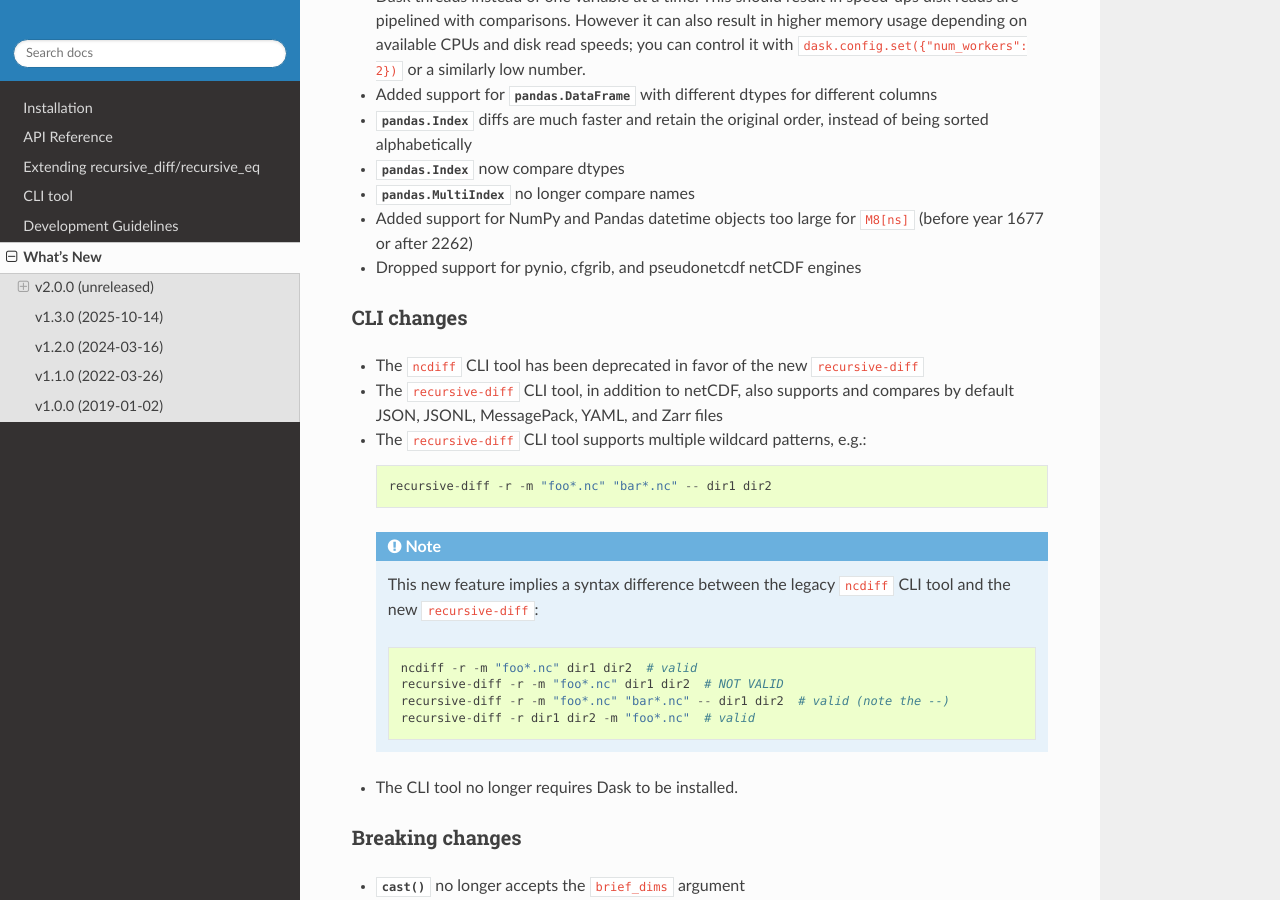
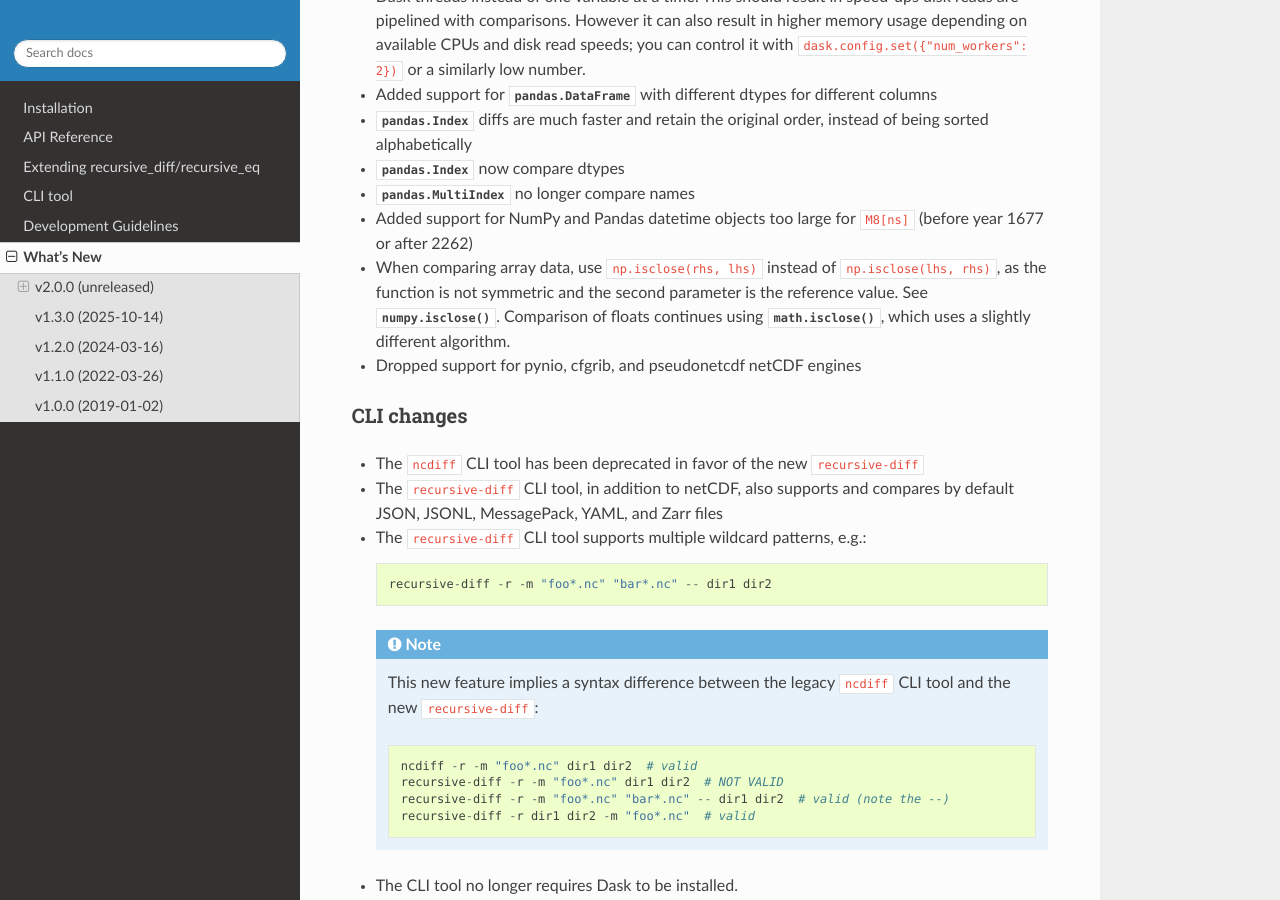
Before and after one commit to crusaderky/recursive_diff, a Sphinx documentation site: the page built from doc/whats-new.rst, in a window 1280 px wide and 900 px high, scrolled down 448 px. Built offline with Sphinx 7.4.7 and the Read the Docs theme 3.1.0, drawn with Linux system fonts in a browser that asks for light colours; the version number could not be read and is left out.

Commit message:
Swap isclose arguments (#55)

```diff
--- a/doc/whats-new.rst
+++ b/doc/whats-new.rst
@@ -28,6 +28,10 @@ comparing array data, and adds support for **JSON**, **JSONL**, **MessagePack**,
 - :class:`pandas.MultiIndex` no longer compare names
 - Added support for NumPy and Pandas datetime objects too large for ``M8[ns]``
   (before year 1677 or after 2262)
+- When comparing array data, use ``np.isclose(rhs, lhs)`` instead of
+  ``np.isclose(lhs, rhs)``, as the function is not symmetric and the second parameter is
+  the reference value. See :func:`numpy.isclose`. Comparison of floats continues using
+  :func:`math.isclose`, which uses a slightly different algorithm.
 - Dropped support for pynio, cfgrib, and pseudonetcdf netCDF engines
 
 CLI changes
```
Also changed, not shown: 1 other file.
